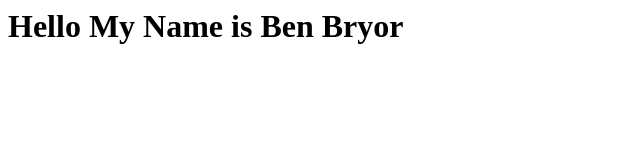
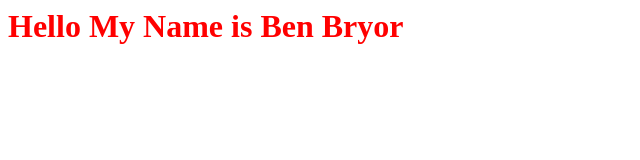
Before and after one commit to gwenpryor/first_site, a plain HTML site: page index.html in a window 1280 px wide. Shown: the whole page, without its empty margins (0-640 px from the left). Drawn offline with Linux system fonts and the light colour scheme.

Commit message:
Made a small change.

```diff
--- a/index.html
+++ b/index.html
@@ -1 +1,8 @@
 <h1>Hello My Name is Ben Bryor</h1>
+
+<head>
+  <title>Some title</title>
+  <style>
+    h1 { color: red; }
+  </style>
+</head>
```
